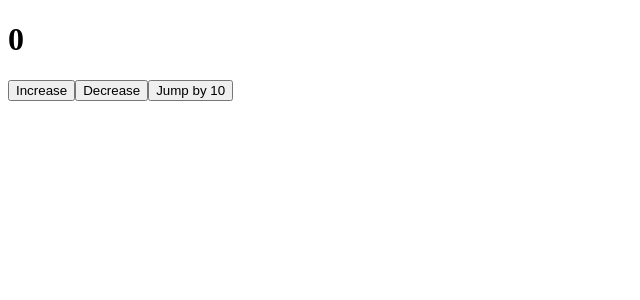
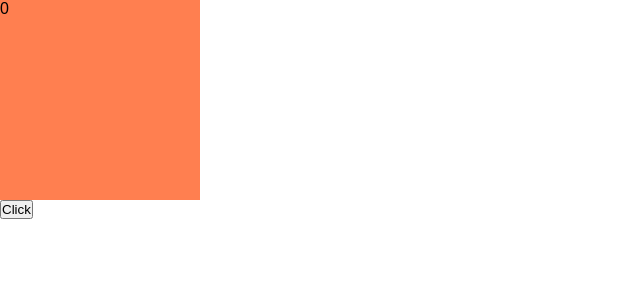
Before and after one commit to swagatobhandariofficial-cpu/MyUpdates, a React (Vite) app in the folder 002class/: page / in a window 1280 px wide. Shown: the top 300 px of the page, without its empty margins (0-640 px from the left). Built offline with nearby package versions, Linux system fonts and the light colour scheme.

Commit message:
Random Number

```diff
--- a/002class/src/App.jsx
+++ b/002class/src/App.jsx
@@ -1,25 +1,18 @@
 import React, { useState } from 'react'
 
 const App = () => {
-  const [num, setnNum] = useState(0)
 
+  const [num, setNum] = useState(0)
 
   return (
     <div>
-      <h1>{num}</h1>
-      <div>
-        <button onClick={() => {
-          setnNum(num + 1)
-        }}>Increase</button>
-
-        <button onClick={() => {
-          setnNum(num - 1)
-        }}>Decrease</button>
-
-        <button onClick={() => {
-          setnNum(num + 10)
-        }}>Jump by 10</button>
+      <div className='box'>
+        {num}
       </div>
+      <button onClick={()=>{
+        const rndm = Math.floor(Math.random()*100)
+        setNum(rndm)
+      }}>Click </button>
     </div>
   )
 }
--- a/002class/src/index.css
+++ b/002class/src/index.css
@@ -0,0 +1,16 @@
+* {
+  margin: 0;
+  padding: 0;
+  box-sizing: border-box;
+  font-family: Arial, Helvetica, sans-serif;
+}
+html,body{
+  height: 100%;
+  width: 100%;
+}
+
+.box{
+  height: 200px;
+  width: 200px;
+  background-color: coral;
+}
```
